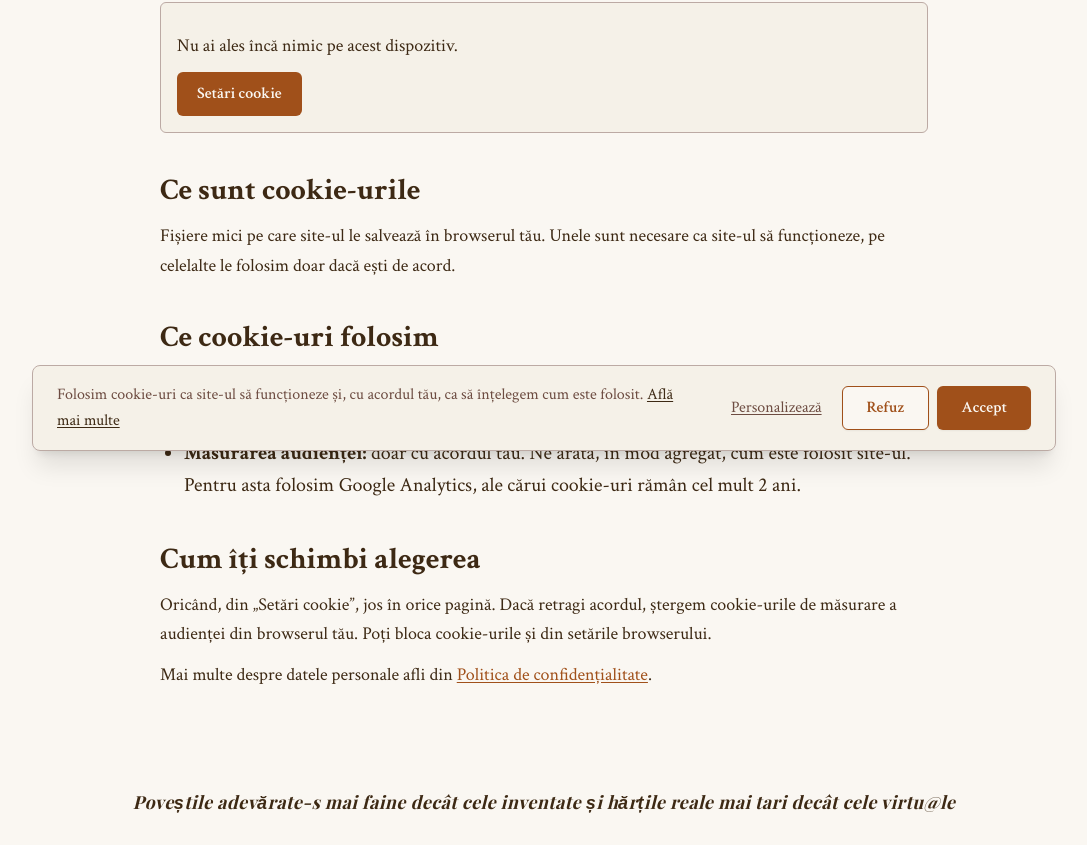
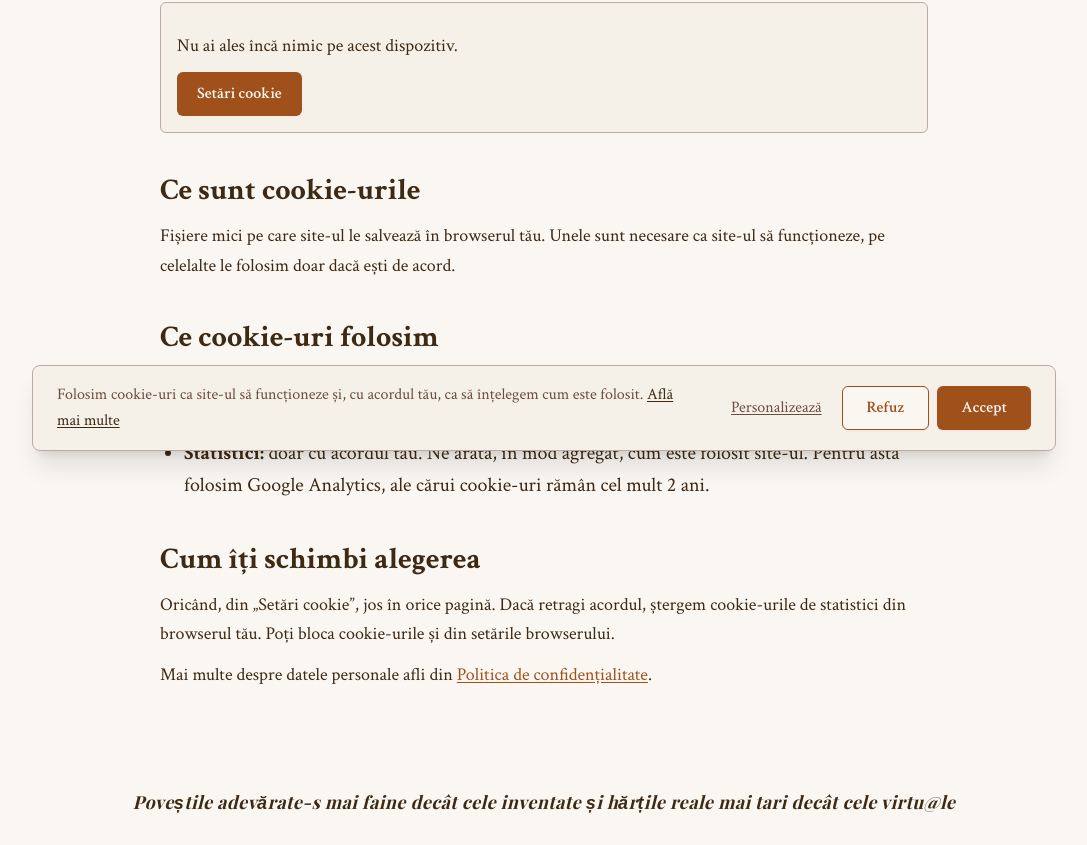
Before and after one commit to hartiromania/hartiromania.ro, a Next.js app: page /politica-cookies in a window 1280 px wide. Shown: the part 329-1174 px from the top of the page, without its empty margins (96-1183 px from the left). Built offline with nearby package versions, Linux system fonts and the light colour scheme; no server answers; the database is empty; a web font is replaced by a local one.

Commit message:
fix(consent): name the optional cookie category statistics

```diff
--- a/app/politica-cookies/page.tsx
+++ b/app/politica-cookies/page.tsx
@@ -30,17 +30,17 @@ export default function CookiePolicyPage() {
           mereu active.
         </li>
         <li>
-          <strong>Măsurarea audienței:</strong> doar cu acordul tău. Ne arată, în mod agregat, cum
-          este folosit site-ul. Pentru asta folosim Google Analytics, ale cărui cookie-uri rămân cel
-          mult 2 ani.
+          <strong>Statistici:</strong> doar cu acordul tău. Ne arată, în mod agregat, cum este
+          folosit site-ul. Pentru asta folosim Google Analytics, ale cărui cookie-uri rămân cel mult
+          2 ani.
         </li>
       </ul>
 
       <h2>Cum îți schimbi alegerea</h2>
       <p>
         Oricând, din „Setări cookie”, jos în orice pagină. Dacă retragi acordul, ștergem
-        cookie-urile de măsurare a audienței din browserul tău. Poți bloca cookie-urile și din
-        setările browserului.
+        cookie-urile de statistici din browserul tău. Poți bloca cookie-urile și din setările
+        browserului.
       </p>
 
       <p>
--- a/app/politica-de-confidentialitate/page.tsx
+++ b/app/politica-de-confidentialitate/page.tsx
@@ -34,9 +34,8 @@ export default function PrivacyPolicyPage() {
           <strong>Newsletter:</strong> emailul și, dacă îl scrii, numele. Până te dezabonezi.
         </li>
         <li>
-          <strong>Măsurarea audienței:</strong> date despre cum este folosit site-ul, doar cu
-          acordul tău. Cel mult 14 luni. Detalii în{" "}
-          <Link href="/politica-cookies">Politica de cookie-uri</Link>.
+          <strong>Statistici:</strong> date despre cum este folosit site-ul, doar cu acordul tău.
+          Cel mult 14 luni. Detalii în <Link href="/politica-cookies">Politica de cookie-uri</Link>.
         </li>
         <li>
           <strong>Dovada alegerii despre cookie-uri:</strong> alegerea, data și adresa IP fără
@@ -48,9 +47,9 @@ export default function PrivacyPolicyPage() {
         </li>
       </ul>
       <p>
-        Le prelucrăm pe baza acordului tău (newsletter, măsurarea audienței), a cererii tale
-        (mesaje), a interesului nostru legitim de a proteja site-ul și a obligației legale de a
-        putea dovedi acordul.
+        Le prelucrăm pe baza acordului tău (newsletter, statistici), a cererii tale (mesaje), a
+        interesului nostru legitim de a proteja site-ul și a obligației legale de a putea dovedi
+        acordul.
       </p>
       <p>
         Comenzile se plasează pe eMAG, care prelucrează datele de comandă, plată și livrare conform
--- a/components/cookie-consent.tsx
+++ b/components/cookie-consent.tsx
@@ -130,7 +130,7 @@ export function CookieConsent() {
           </div>
           <label className="flex cursor-pointer items-start justify-between gap-4 py-3 md:py-0">
             <span>
-              <span className="text-foreground block font-semibold">Măsurarea audienței</span>
+              <span className="text-foreground block font-semibold">Statistici</span>
               <span className="text-muted-foreground block text-base leading-snug">
                 Ne arată, în mod agregat, cum este folosit site-ul, ca să îl putem îmbunătăți.
               </span>
@@ -203,7 +203,7 @@ export function ConsentDetails() {
     <div className="border-border bg-card rounded-md border p-4 text-lg">
       <p>
         {consent
-          ? `Ai ${consent.statistics ? "acceptat" : "refuzat"} măsurarea audienței pe ${SAVED_AT.format(consent.savedAt)}.`
+          ? `Ai ${consent.statistics ? "acceptat" : "refuzat"} statisticile pe ${SAVED_AT.format(consent.savedAt)}.`
           : "Nu ai ales încă nimic pe acest dispozitiv."}
       </p>
       <CookieSettingsButton className="bg-accent-orange text-accent-orange-foreground hover:bg-accent-orange-dark mt-3 inline-flex h-11 cursor-pointer items-center rounded-md px-5 text-base font-semibold" />
```
